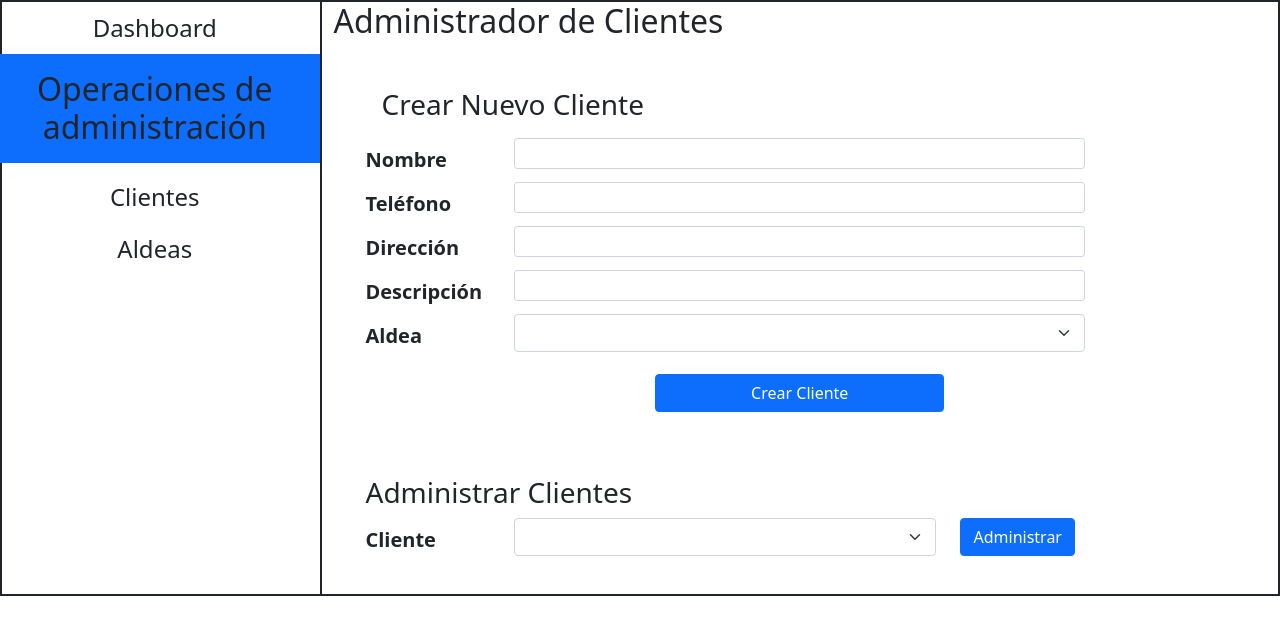
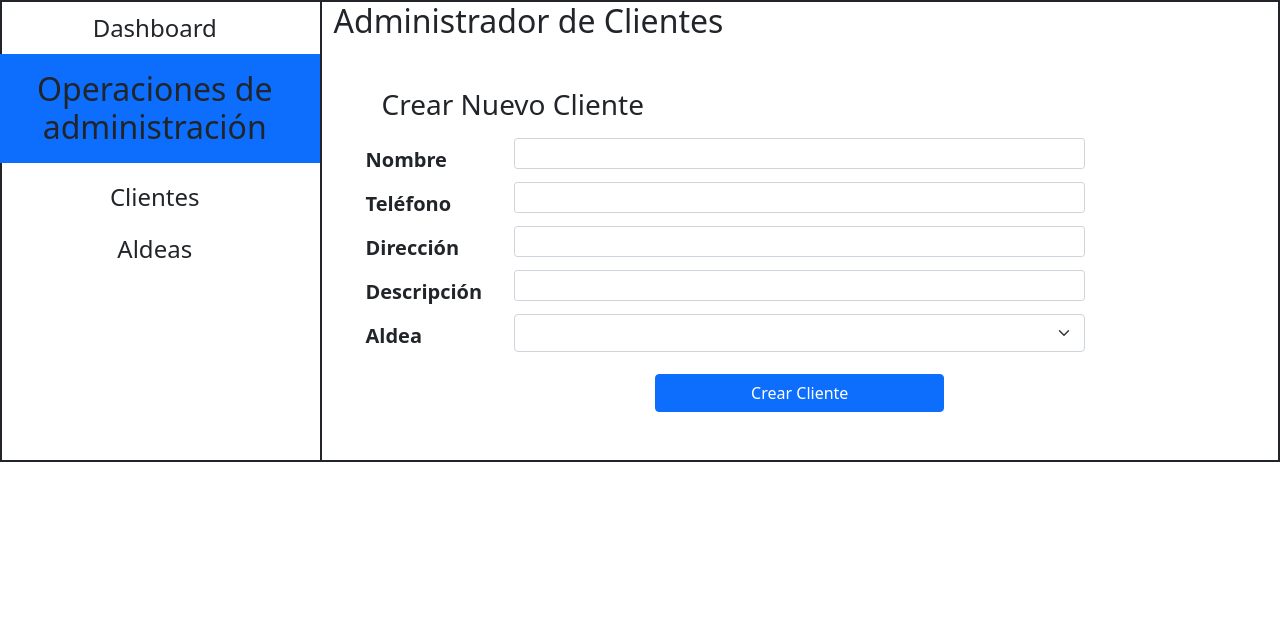
Before and after one commit to xhuniktzi/ctrl-cable-tv-san-rafael, a Flask app: page /admin/clients/ in a window 1280 px wide. Shown: the part 58-693 px from the top of the page. Run offline with Flask 2, Linux system fonts and the light colour scheme; tables that the repository leaves empty hold one stand-in row (values such as "Sample post"); lists and menus that the app fills with data are empty.

Commit message:
fix: repair html and url_for statemnts

```diff
--- a/src/templates/client_admin.html
+++ b/src/templates/client_admin.html
@@ -1,7 +1,7 @@
 {% extends 'base_layout.html' %} {% block title %} Administrador de Clientes {%
 endblock %} {% block content %}
 <h2>Administrador de Clientes</h2>
-<form action="{{url_for('create_client')}}" method="POST" class="m-3 p-3">
+<form action="#" method="POST" class="m-3 p-3">
   <h3 class="m-3">Crear Nuevo Cliente</h3>
   <div class="row">
     <label for="name" class="col-md-2 col-form-label fw-bolder fs-5"
@@ -62,11 +62,6 @@ endblock %} {% block content %}
     <div class="col-md-8">
       <select name="ubication" id="ubication" class="form-select">
         <option selected></option>
-        {% for village in villages %}
-        <option value="{{village.key_id}}">
-          {{village.code}} - {{village.name}}
-        </option>
-        {% endfor %}
       </select>
     </div>
   </div>
@@ -74,27 +69,6 @@ endblock %} {% block content %}
     <input type="submit" value="Crear Cliente" class="btn btn-primary" />
   </div>
 </form>
-<div id="admin-client">
-  <form id="form-admin-client" class="m-3 p-3">
-    <h3>Administrar Clientes</h3>
-    <div class="row">
-      <label for="client" class="col-md-2 col-form-label fw-bolder fs-5"
-        >Cliente</label
-      >
-      <div class="col-md-6">
-        <select name="client" id="client" class="form-select">
-          <option selected></option>
-          {% for client in clients %}
-          <option value="{{client.key_id}}">{{client.name}}</option>
-          {% endfor %}
-        </select>
-      </div>
-      <div class="col-md-2">
-        <input type="submit" value="Administrar" class="btn btn-primary" />
-      </div>
-    </div>
-  </form>
-</div>
 {% endblock content %} {% block script %} {{ super() }}
-<script async src="{{url_for('static',filename='client_admin.js')}}"></script>
+<script async src="#"></script>
 {% endblock script %}
--- a/src/templates/village_admin.html
+++ b/src/templates/village_admin.html
@@ -1,7 +1,7 @@
 {% extends 'base_layout.html' %} {% block title %} Administrador de Aldeas {%
 endblock %} {% block content %}
 <h2>Administrador de Aldeas</h2>
-<form action="{{url_for('create_village')}}" method="POST" class="m-3 p-3">
+<form action="#" method="POST" class="m-3 p-3">
   <h3 class="m-3">Crear Nueva Aldea</h3>
   <div class="row">
     <label for="name" class="col-lg-2 col-form-label fw-bolder fs-5"
```
